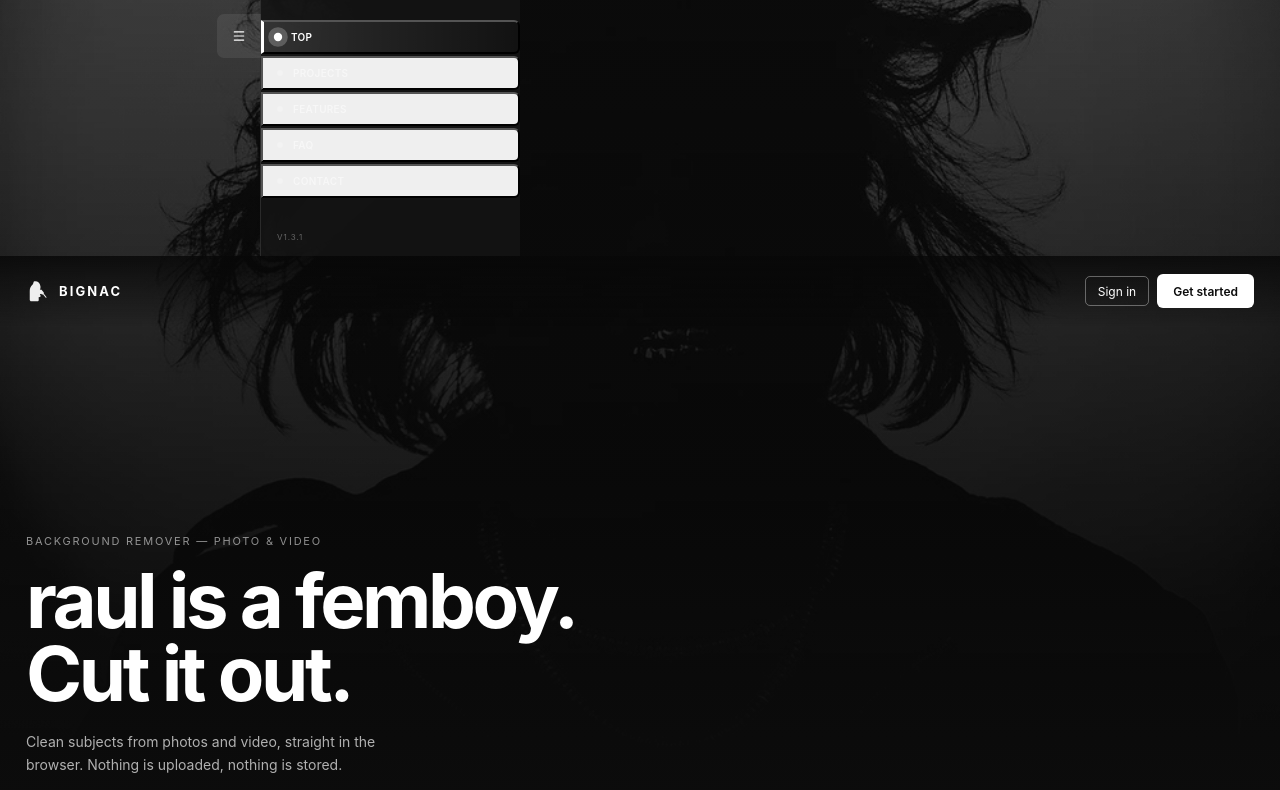
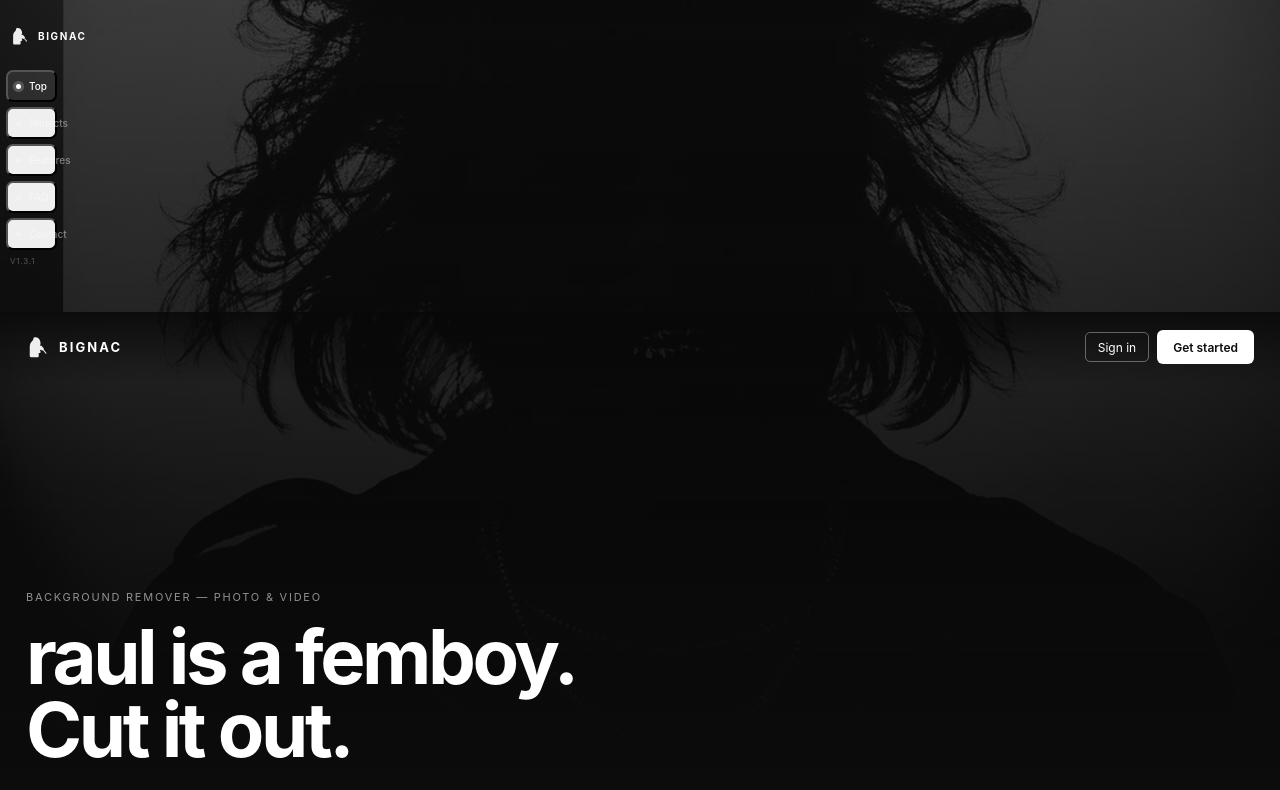
Before and after one commit to Bignac/bignac.github.io, a React (Vite) app: page / in a window 1280 px wide. Shown: the top 790 px of the page. Built offline with nearby package versions, Linux system fonts and the light colour scheme.

Commit message:
v1.5.1 revert right slider — back to slim minimal left sidebar with scroll-spy

```diff
--- a/src/components/Landing.tsx
+++ b/src/components/Landing.tsx
@@ -1,5 +1,5 @@
 import { useEffect, useRef, useState } from 'react'
-import { ArrowUpRight, LogOut, UserCircle, Menu, X } from 'lucide-react'
+import { ArrowUpRight, LogOut, UserCircle } from 'lucide-react'
 import type { User } from '../lib/auth'
 
 const SECTIONS = [
@@ -24,7 +24,6 @@ export function Landing({
   onSignOut: () => void
 }) {
   const [activeSection, setActiveSection] = useState('top')
-  const [sliderOpen, setSliderOpen] = useState(false)
   const [pick] = useState(() => {
     const options = [
       {
@@ -49,7 +48,7 @@ export function Landing({
           .sort((a, b) => b.boundingClientRect.y - a.boundingClientRect.y)[0]
         if (visible) setActiveSection(visible.target.id)
       },
-      { root: null, rootMargin: '-25% 0% -65% 0%', threshold: 0 },
+      { root: null, rootMargin: '-20% 0% -60% 0%', threshold: 0 },
     )
     SECTIONS.forEach((s) => {
       const el = document.getElementById(s.id)
@@ -61,7 +60,6 @@ export function Landing({
 
   const scrollTo = (id: string) => {
     document.getElementById(id)?.scrollIntoView({ behavior: 'smooth' })
-    setSliderOpen(false)
   }
 
   const authButtons = user ? (
@@ -100,35 +98,31 @@ export function Landing({
       <img className="landing-bg" src={`${import.meta.env.BASE_URL}goat.png`} alt="" />
       <div className="landing-scrim" />
 
-      {/* ---------- sleek right slider ---------- */}
-      <nav className={`landing-slider ${sliderOpen ? 'is-open' : ''}`}>
-        <button
-          type="button"
-          className="slider-handle"
-          onClick={() => setSliderOpen((open) => !open)}
-          aria-label={sliderOpen ? 'Close menu' : 'Open menu'}
-        >
-          {sliderOpen ? <X size={14} /> : <Menu size={14} />}
-        </button>
-        <div className="slider-nav">
+      {/* ---------- slim left sidebar ---------- */}
+      <nav className="landing-sidebar">
+        <div className="sidebar-brand">
+          <img src={`${import.meta.env.BASE_URL}logo.svg`} alt="" width={20} height={20} />
+          <span>BIGNAC</span>
+        </div>
+        <div className="sidebar-nav">
           {SECTIONS.map((section) => (
             <button
               key={section.id}
               type="button"
-              className={`slider-item ${activeSection === section.id ? 'is-active' : ''}`}
+              className={`sidebar-item ${activeSection === section.id ? 'is-active' : ''}`}
               onClick={() => {
                 if (section.id === 'projects') onOpenProjects()
                 else scrollTo(section.id)
               }}
               aria-label={section.label}
             >
-              <span className="slider-dot" />
-              <span className="slider-label">{section.label}</span>
+              <span className="sidebar-dot" />
+              <span className="sidebar-label">{section.label}</span>
             </button>
           ))}
         </div>
-        <div className="slider-foot">
-          <span className="slider-version">v1.3.1</span>
+        <div className="sidebar-foot">
+          <span className="sidebar-version">v1.3.1</span>
         </div>
       </nav>
 
--- a/src/minimal.css
+++ b/src/minimal.css
@@ -495,98 +495,17 @@ html body{overflow:auto !important;-webkit-overflow-scrolling:touch}
 .landing-signup{position:fixed;top:16px;right:20px;z-index:5;display:inline-flex;align-items:center;height:34px;padding:0 16px;border-radius:5px;background:#fff;color:#0c0c0c;font-size:12px;font-weight:600;text-decoration:none;box-shadow:0 4px 14px rgba(0,0,0,.35)}
 .landing-signup:hover{background:#e9e9e9}
 .landing-signup-inline{margin-top:14px}
-.landing-slider{
-  position:fixed;
-  top:0;
-  right:0;
-  bottom:0;
-  width:260px;
-  z-index:7;
-  display:flex;
-  flex-direction:column;
-  background:rgba(20,20,20,.88);
-  border-left:1px solid rgba(255,255,255,.1);
-  -webkit-backdrop-filter:blur(20px);
-  backdrop-filter:blur(20px);
-  transform:translateX(100%);
-  transition:transform .28s cubic-bezier(.23,1,.32,1);
-}
-.landing-slider.is-open{transform:translateX(0)}
-.slider-handle{
-  position:absolute;
-  top:14px;
-  left:-44px;
-  width:44px;
-  height:44px;
-  border-radius:7px 0 0 7px;
-  background:rgba(255,255,255,.08);
-  border:0;
-  border-right:0;
-  color:#fff;
-  cursor:pointer;
-  display:flex;
-  align-items:center;
-  justify-content:center;
-  transition:background .15s ease;
-}
-.slider-handle:hover{background:rgba(255,255,255,.15)}
-.slider-nav{
-  flex:1;
-  display:flex;
-  flex-direction:column;
-  gap:2px;
-  padding:20px 0;
-  overflow-y:auto;
-}
-.slider-item{
-  display:flex;
-  align-items:center;
-  gap:10px;
-  padding:9px 16px 9px 14px;
-  border-radius:0 6px 6px 0;
-  color:rgba(255,255,255,.5);
-  font-size:11px;
-  font-weight:500;
-  letter-spacing:.02em;
-  text-transform:uppercase;
-  cursor:pointer;
-  transition:all .15s ease;
-  white-space:nowrap;
-}
-.slider-item:hover{background:rgba(255,255,255,.06);color:rgba(255,255,255,.8)}
-.slider-item.is-active{
-  background:linear-gradient(90deg,rgba(255,255,255,.12),transparent);
-  color:#fff;
-  border-left:3px solid #fff;
-  padding-left:11px;
-}
-.slider-dot{
-  width:6px;
-  height:6px;
-  border-radius:50%;
-  background:rgba(255,255,255,.25);
-  flex:0 0 auto;
-  transition:all .2s ease;
-}
-.slider-item.is-active .slider-dot{
-  background:#fff;
-  transform:scale(1.4);
-  box-shadow:0 0 0 4px rgba(255,255,255,.22);
-}
-.slider-label{
-  font-size:10px;
-  font-weight:600;
-  letter-spacing:.03em;
-  white-space:nowrap;
-}
-.slider-foot{
-  padding:14px 16px;
-  font-size:8px;
-  letter-spacing:.12em;
-  color:rgba(255,255,255,.35);
-  text-transform:uppercase;
-}
-
+.landing-sidebar{position:fixed;top:0;left:0;bottom:0;width:64px;z-index:6;display:flex;flex-direction:column;background:linear-gradient(180deg,rgba(12,12,12,.6),rgba(12,12,12,.9));border-right:1px solid rgba(255,255,255,.08);-webkit-backdrop-filter:blur(14px);backdrop-filter:blur(14px);padding:26px 0}
+.sidebar-brand{display:flex;align-items:center;gap:8px;padding:0 10px 24px;color:#fff;text-decoration:none;font-size:10px;font-weight:700;letter-spacing:.16em}
+.sidebar-brand img{filter:invert(1);width:20px;height:20px}
+.sidebar-nav{display:flex;flex-direction:column;gap:5px;padding:0 6px;flex:1}
+.sidebar-item{display:flex;align-items:center;gap:8px;padding:8px 8px;border-radius:7px;color:rgba(255,255,255,.45);font-size:10px;font-weight:500;cursor:pointer;transition:all .15s ease;position:relative}
+.sidebar-item:hover{background:rgba(255,255,255,.05);color:rgba(255,255,255,.75)}
+.sidebar-item.is-active{background:rgba(255,255,255,.1);color:#fff}
+.sidebar-dot{width:5px;height:5px;border-radius:50%;background:rgba(255,255,255,.25);flex:0 0 auto;transition:all .2s ease}
+.sidebar-item.is-active .sidebar-dot{background:#fff;box-shadow:0 0 0 3px rgba(255,255,255,.2)}
+.sidebar-label{white-space:nowrap;opacity:1;transition:opacity .2s ease}
+.sidebar-foot{padding:6px 10px 20px;font-size:8px;letter-spacing:.1em;color:rgba(255,255,255,.3);text-transform:uppercase}
 .landing{scroll-behavior:smooth}
 .landing-block{padding:10vh 26px;max-width:900px;border-top:1px solid rgba(255,255,255,.1)}
 .landing-block h2{margin:0 0 22px;font-size:12px;letter-spacing:.16em;text-transform:uppercase;color:rgba(255,255,255,.5);font-weight:600}
```
